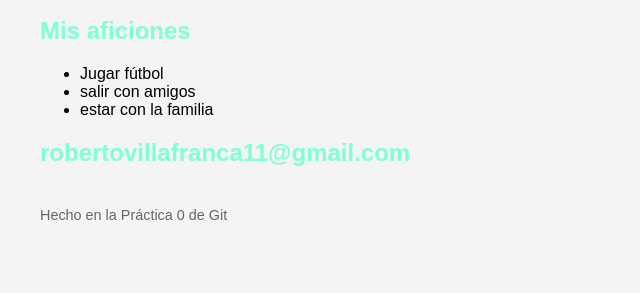
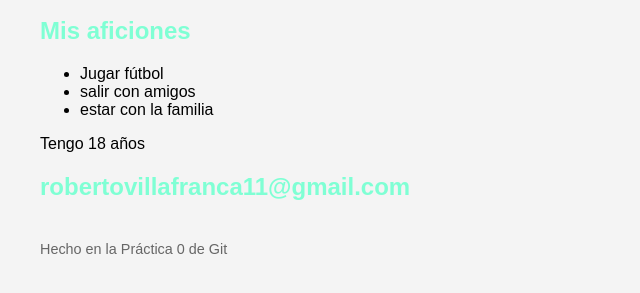
Before and after one commit to Roberto969/Mi-primer-repo, a plain HTML site: page index.html in a window 1280 px wide. Shown: the part 119-412 px from the top of the page, without its empty margins (0-640 px from the left). Drawn offline with Linux system fonts and the light colour scheme.

Commit message:
Añadir párrafo en index
Added age paragraph and email header to index.html

```diff
--- a/index.html
+++ b/index.html
@@ -15,6 +15,7 @@
 <li>salir con amigos</li>
 <li>estar con la familia</li>
 </ul>
+  <p>Tengo 18 años</p>
 <h2>robertovillafranca11@gmail.com</h2>
 
 <footer><p>Hecho en la Práctica 0 de Git</p></footer>
```
